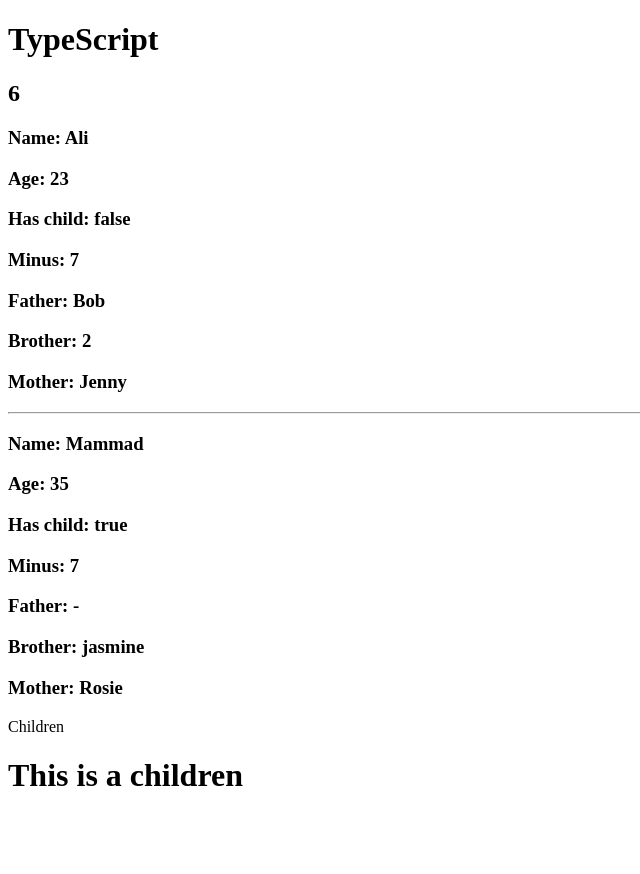
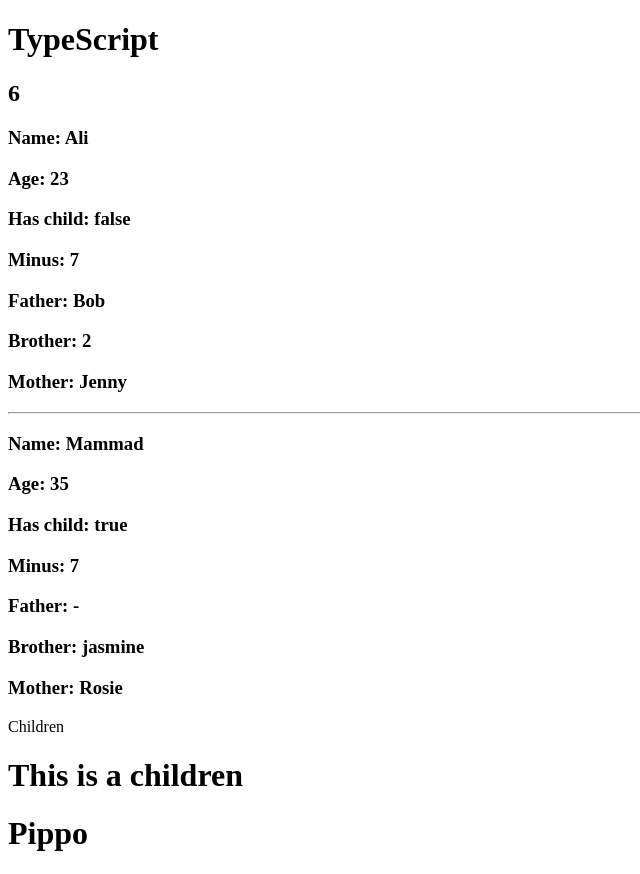
Before and after one commit to jawid-fakhari/TypeScript-learning, a React (Create React App) app: page / in a window 1280 px wide. Shown: the whole page, without its empty margins (0-640 px from the left). Before the commit the page ends 815 px from the top, so only its background shows below. Built offline with nearby package versions, Linux system fonts and the light colour scheme.

Commit message:
type of useState props

```diff
--- a/src/App.tsx
+++ b/src/App.tsx
@@ -1,6 +1,7 @@
 import React, { useState } from 'react';
 import User from './components/User';
 import Children from './components/Children';
+import User3 from './components/User3';
 
 //possiamo creare un variabile type fuori scope e usarlo all'interno dello scop line 30
 type Person = { name: string, fName: string, age: number };
@@ -20,6 +21,8 @@
 function App() {
   // settare il Type di un usestate
   const [state, setState] = useState<State | null>(null)
+  // useState props,  il type ad un state <string> oppure è valore iniziale di un state qui 'Pippo'
+  const [newState, setNewState] = useState<string>('Pippo');
 
   // how to set type of variables in typescript
   let name: string = 'Mario';
@@ -64,8 +67,11 @@
           // per evitare a crasshare l'applicazione quando abbiamo data null usiamo ? dopo state
           state?.name
         }
+        <User3 value={newState} onChange={setNewState}/>
     </div>
   );
 }
 
 export default App;
+
+//14
--- /dev/null
+++ b/src/components/User3.tsx
@@ -0,0 +1,18 @@
+import React from 'react'
+
+
+type TUser = {
+    //qui possiamo dichiarare il type come string o any perché nello state abbiamo gia dichiarato string
+    value: string;
+    //il type di setState è diverso, dobbiamo prenderlo direttamente dall'react facendo hover sul setState e cosi react ci da il type che possiamo copiare e incollare
+    onChange: React.Dispatch<React.SetStateAction<string>>;
+}
+function User3({value, onChange}: TUser) {
+  return (
+    <div>
+        <h1>{value}</h1>
+    </div>
+  )
+}
+
+export default User3
```
